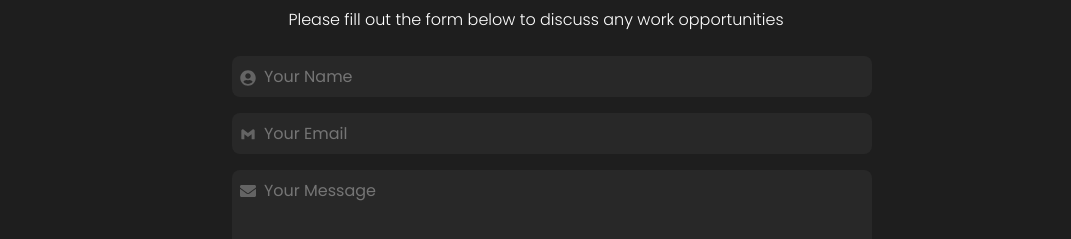
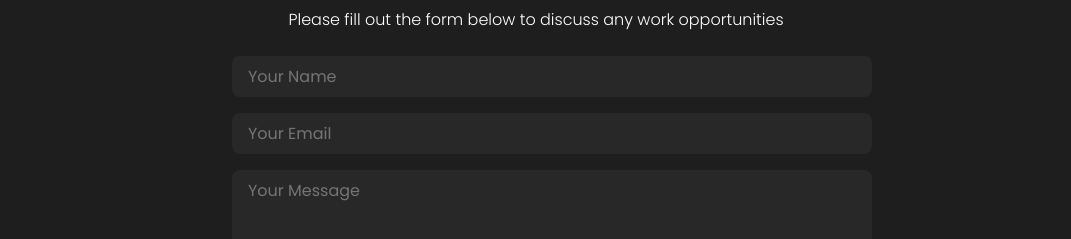
Before and after one commit to ahamedroshan8883/portfolio_app_demo, a React (Create React App) app: page / in a window 1280 px wide. Shown: the part 2511-2750 px from the top of the page, without its empty margins (104-1175 px from the left). Built offline with nearby package versions, Linux system fonts and the light colour scheme.

Commit message:
changes in intro page content

```diff
--- a/src/components/contact/Contact.css
+++ b/src/components/contact/Contact.css
@@ -39,28 +39,6 @@
     border-radius: 0.5rem;
     background-color: rgb(40,40,40);
 }
-.email::placeholder, .name::placeholder, .message::placeholder{
-    padding-left: 1rem;
-}
-.icon1{
-    color: rgb(100,100,100);
-    position: absolute;
-    bottom: 90%;
-    left: 17.5%;
-}
-.icon2{
-    color: rgb(100,100,100);
-    position: absolute;
-    bottom: 75.25%;
-    left: 17.5%;
-}
-.icon3{
-    color: rgb(100,100,100);
-    position: absolute;
-    bottom: 60.25%;
-    left: 17.5%;
-}
-
 .submitbtn{
     border: none;
     border-radius: 0.5rem;
--- a/src/components/contact/Contact.jsx
+++ b/src/components/contact/Contact.jsx
@@ -6,9 +6,6 @@ import { FaInstagramSquare } from "react-icons/fa";
 import { FaLinkedin } from "react-icons/fa";
 import emailjs from '@emailjs/browser'
 import Snackbar from "../Snackbar/Snackbar";
-import { BiLogoGmail } from "react-icons/bi";
-import { FaUserCircle } from "react-icons/fa";
-import { FaEnvelope } from "react-icons/fa";
 
 export default function Contact(){
   const form = useRef();
@@ -38,9 +35,9 @@ export default function Contact(){
           <h1 className="contactpageTitle">Contact me</h1>
           <span className="contactDesc">Please fill out the form below to discuss any work opportunities</span>
           <form className="contactForm" ref={form} onSubmit={(e)=>handleForm(e)}>
-            <input type="text" name="from_name" id="" className="name" placeholder="Your Name"/><FaUserCircle className="icon1"/>
-            <input type="email" name="from_email" id="" className="name" placeholder="Your Email"/><BiLogoGmail className="icon2"/>
-            <textarea className="message" name="message" rows="5" placeholder="Your Message"/><FaEnvelope className="icon3"/>
+            <input type="text" name="from_name" id="" className="name" placeholder="Your Name"/>
+            <input type="email" name="from_email" id="" className="name" placeholder="Your Email"/>
+            <textarea className="message" name="message" rows="5" placeholder="Your Message"/>
             <button type="submit" className="submitbtn">Submit</button>
           </form>
           <div className="links">
--- a/src/components/intro/intro.css
+++ b/src/components/intro/intro.css
@@ -58,16 +58,16 @@
     position: relative;
     }
     .introContent{
-        padding: 1.6rem;
         border-radius: 10%;
-        width: 70vw;
+        width: 85vw;
         position: absolute;
         bottom: 5rem;
         /* background-color: rgb(60, 60, 60); */
         background: transparent;
         backdrop-filter: blur(10px);
+        display: flex;
         justify-content: center;
-        height: 40vh;
+        height: 50vh;
     }
 
 }
@@ -77,13 +77,15 @@
         right:-150px;
     }
     .introContent{
+        color: snow;
        font-size: 1rem;
         /* height: ; */
     }
     .hello{
-        font-size: 1rem;
+        font-size: 1.5rem;
     }
     .introPara{
-        font-size: 0.5rem;
+        font-size: 0.75rem;
+        font-weight: 400;
     }
 }
--- a/src/components/intro/intro.jsx
+++ b/src/components/intro/intro.jsx
@@ -11,7 +11,7 @@ export default function Intro(){
         <div className="introContent">
             <span className="hello">Hello,</span>
             <span className="introText">I'm <span className="introName">Ahamed Roshan Akther</span><br/>Full Stack developer</span>
-            <p className="introPara">I am a passionate and results-oriented full-stack developer with <br/> experiencein both  front-end and back-end development.</p>
+            <p className="introPara">I am a passionate and results-oriented full-stack developer with <br/> experience in both  front-end and back-end development.</p>
             <Link><button className="btn"><FaSuitcase/>&nbsp;Hire me</button></Link>
         </div>
         <img src={img} alt="Profile" className="bg"/>
```
